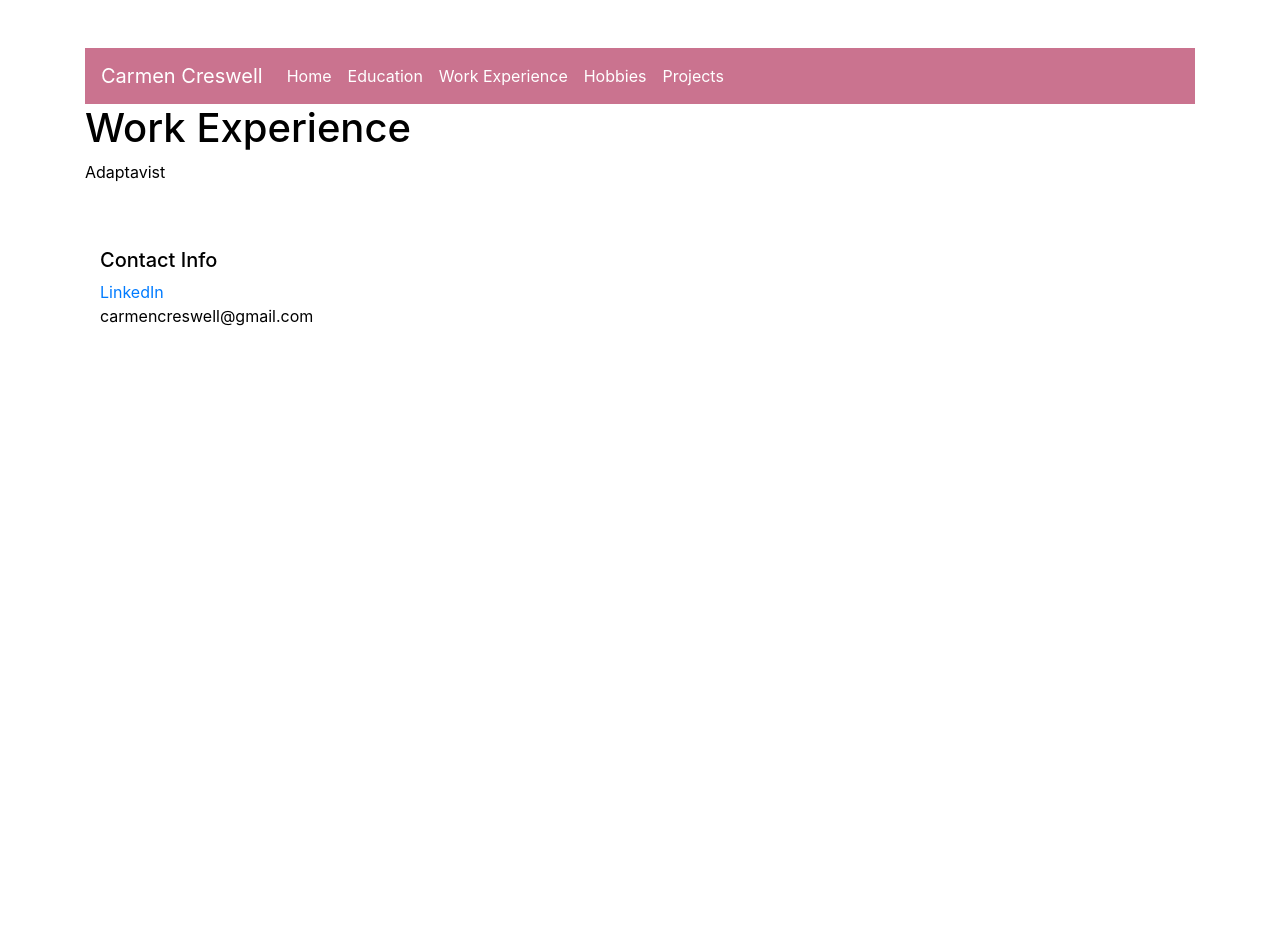
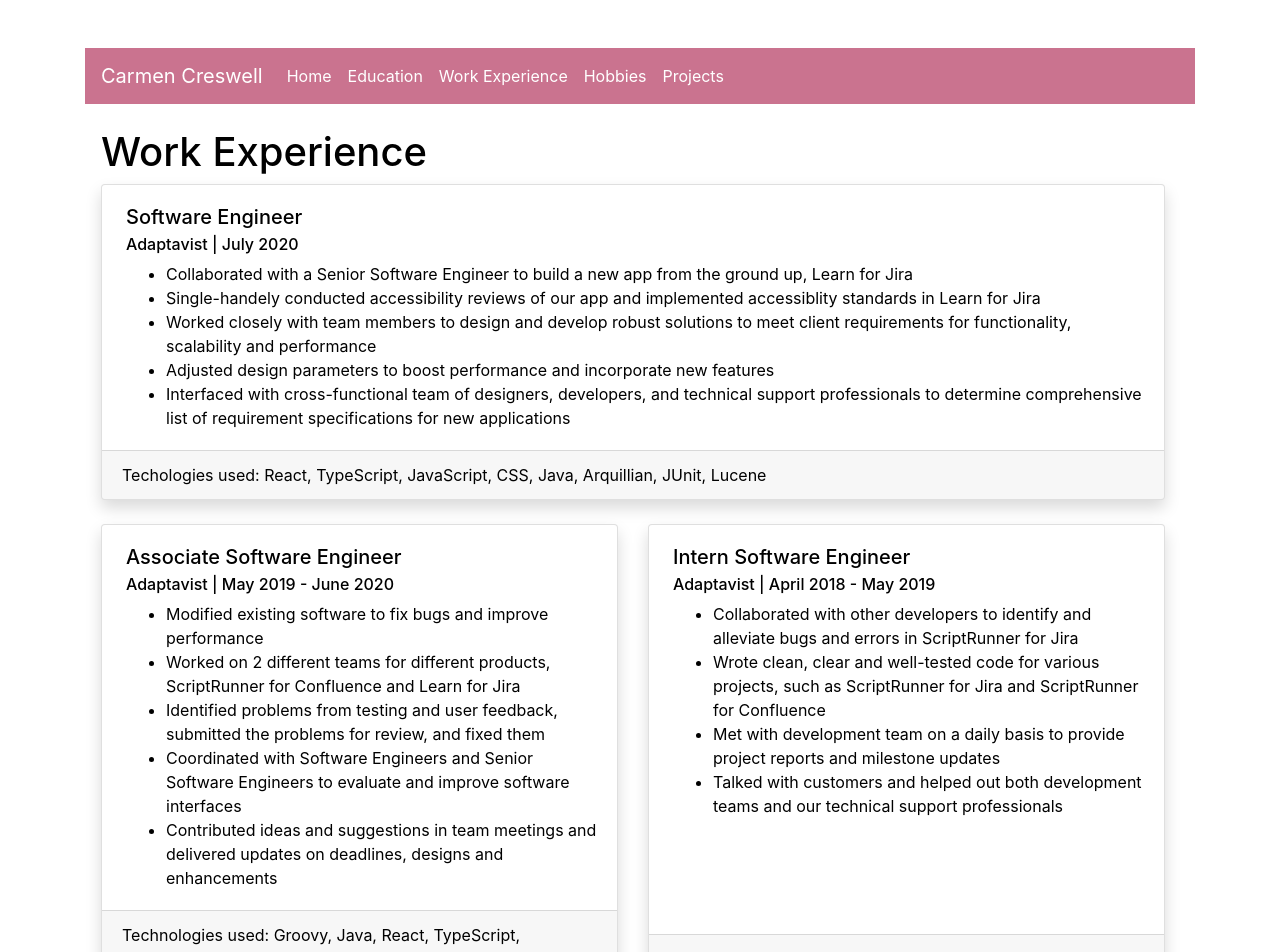
Before and after one commit to ccreswell97/CarmenCreswellWebsite, a React (Create React App) app: page /work in a window 1280 px wide. Shown: the top 952 px of the page. Before the commit the page ends 800 px from the top, so only its background shows below. Built offline with nearby package versions, Linux system fonts and the light colour scheme.

Commit message:
Add Work Experience Details and changes cards to better align with react-bootstrap

```diff
--- a/src/App.js
+++ b/src/App.js
@@ -13,7 +13,7 @@
   return (
     <div className="App container pt-5">
       <Navbar bg="primary" expand="md">
-      <Navbar.Brand href="/home">Carmen Creswell</Navbar.Brand>
+        <Navbar.Brand href="/home">Carmen Creswell</Navbar.Brand>
         <Navbar.Toggle aria-controls="basic-navbar-nav" />
         <Navbar.Collapse id="basic-navbar-nav">
           <Nav className="mr-auto">
--- a/src/components/AppFooter.jsx
+++ b/src/components/AppFooter.jsx
@@ -1,7 +1,7 @@
 export function AppFooter() {
     return (
         <div>
-            <footer className="page-footer font-small pt-5" bg="primary">
+            <footer className="page-footer font-small pt-5 pb-5" bg="primary">
                 <div className="container-fluid text-left text-md-left">
                     <div className="row">
                         <div className="col-md-6 mt-md-0 mt-3">
--- a/src/pages/Education.jsx
+++ b/src/pages/Education.jsx
@@ -1,14 +1,17 @@
+import {Container, Card} from 'react-bootstrap';
+
 export function Education() {
     return (
-        <div className="container pt-4 pl-0">
-            <div className="container pl-3">
+        <Container fluid className="pt-4 pl-0">
+            <Container className="container pl-3">
                 <h1>Education</h1>
                 <div className="pt-4">
-                        <div className="card bg-white shadow">
-                            <div className="card-body text-center">
+                    <Card className="bg-white shadow">
+                        <Card.Body className="text-center">
                             <h4 className="text-black">Bachelor's of Science, Computer Science</h4>
                             <h6 className="text-black">Missouri State University</h6>
-                                <ul className="card-text text-black text-left pt-2">
+                            <Card.Text>
+                                <ul className="text-black text-left pt-2">
                                     <li>4.0 GPA</li>
                                     <li>Started the Women in Technology Club</li>
                                     <li>Received honorable mention for the Womxn of Distinction Award</li>
@@ -16,29 +19,32 @@
                                     <li>Received a Certificate in Web Design</li>
                                     <li>Graduated Summa Cum Laude</li>
                                 </ul>
-                                <a target="_blank" href="https://blogs.missouristate.edu/cnas-newswatch/2018/07/05/working-for-women-in-stem/" class="card-link">Article about Womxn of Distinction Award</a>
-                                <a target="_blank" href="https://blogs.missouristate.edu/cnas-newswatch/2018/07/07/springfield-expedia-director-speaks-on-campus/" class="card-link">Article about WIT Club</a>
-                                <a target="_blank" href="https://blogs.missouristate.edu/computerscience/2017/12/18/women-in-computing-conference/" className="card-link">Article about my friends and I before we started WIT</a>
-                            </div>
-                        </div>
+                            </Card.Text>
+                            <Card.Link target="_blank" href="https://blogs.missouristate.edu/cnas-newswatch/2018/07/05/working-for-women-in-stem/" class="card-link">Article about Womxn of Distinction Award</Card.Link>
+                            <Card.Link target="_blank" href="https://blogs.missouristate.edu/cnas-newswatch/2018/07/07/springfield-expedia-director-speaks-on-campus/" class="card-link">Article about WIT Club</Card.Link>
+                            <Card.Link target="_blank" href="https://blogs.missouristate.edu/computerscience/2017/12/18/women-in-computing-conference/" className="card-link">Article about my friends and I before we started WIT</Card.Link>
+                        </Card.Body>
+                    </Card>
                 </div>
 
                 <div className="pt-4">
-                        <div className="card bg-white shadow">
-                            <div className="card-body text-center">
+                    <Card className="bg-white shadow">
+                        <Card.Body className="text-center">
                             <h4 className="text-black">Associate of Arts, General Studies</h4>
                             <h6 className="text-black">Crowder College</h6>
-                                <ul className="card-text text-black text-left pt-2">
+                            <Card.Text>
+                                <ul className="text-black text-left pt-2">
                                     <li>4.0 GPA</li>
                                     <li>On the Dean's List every semester</li>
                                     <li>Finished in high school through Dual Enrollment (first one at my school to do it)</li>
                                     <li>Graduated Summa Cum Laude</li>
                                 </ul>
-                                <a target="_blank" href="https://www.fourstateshomepage.com/news/brads-beat-high-school-student-graduates-with-college-degree/?fbclid=IwAR0oCnXSp2JRVrIlkjG2-PP2AKDEEcieiepAj_uTdUhIjU1rbOKpRik2i4E" className="card-link">Article on me graduating with my Associate's while in high school</a>
+                            </Card.Text>
+                            <Card.Link target="_blank" href="https://www.fourstateshomepage.com/news/brads-beat-high-school-student-graduates-with-college-degree/?fbclid=IwAR0oCnXSp2JRVrIlkjG2-PP2AKDEEcieiepAj_uTdUhIjU1rbOKpRik2i4E" className="card-link">Article on me graduating with my Associate's while in high school</Card.Link>
+                        </Card.Body>
+                    </Card>
                 </div>
-                        </div>
-                    </div>
-                </div>
-            </div>
+            </Container>
+        </Container>
     );
 }
--- a/src/pages/WorkExp.jsx
+++ b/src/pages/WorkExp.jsx
@@ -1,8 +1,68 @@
+import {CardDeck, Container, Card} from 'react-bootstrap';
+
 export function WorkExp() {
     return (
-        <div>
+        <Container className="pt-4 pl-0">
+            <Container className="pl-3">
             <h1>Work Experience</h1>
-            <p>Adaptavist</p>
-        </div>
+                <Card className="bg-white shadow">
+                    <Card.Body className="pl-4">
+                        <Card.Title className="">Software Engineer</Card.Title>
+                        <Card.Subtitle className="">Adaptavist | July 2020</Card.Subtitle>
+                        <Card.Text>
+                            <ul className="card-text text-black text-left pt-2">
+                                <li>Collaborated with a Senior Software Engineer to build a new app from the ground up, Learn for Jira</li>
+                                <li>Single-handely conducted accessibility reviews of our app and implemented accessiblity standards in Learn for Jira</li>
+                                <li>Worked closely with team members to design and develop robust solutions to meet client requirements for functionality, scalability and performance</li>
+                                <li>Adjusted design parameters to boost performance and incorporate new features</li>
+                                <li>Interfaced with cross-functional team of designers, developers, and technical support professionals to determine comprehensive list of requirement specifications for new applications</li>
+                            </ul>
+                        </Card.Text>
+                    </Card.Body>
+                    <Card.Footer>
+                        Techologies used: React, TypeScript, JavaScript, CSS, Java, Arquillian, JUnit, Lucene
+                    </Card.Footer>
+                </Card>
+
+                <CardDeck className="pt-4">
+                        <Card className="bg-white shadow">
+                            <Card.Body className="pl-4">
+                                <Card.Title className="text-black">Associate Software Engineer</Card.Title>
+                                <Card.Subtitle className="text-black">Adaptavist | May 2019 - June 2020</Card.Subtitle>
+                                <Card.Text>
+                                    <ul className="card-text text-black text-left pt-2">
+                                        <li>Modified existing software to fix bugs and improve performance</li>
+                                        <li>Worked on 2 different teams for different products, ScriptRunner for Confluence and Learn for Jira</li>
+                                        <li>Identified problems from testing and user feedback, submitted the problems for review, and fixed them</li>
+                                        <li>Coordinated with Software Engineers and Senior Software Engineers to evaluate and improve software interfaces</li>
+                                        <li>Contributed ideas and suggestions in team meetings and delivered updates on deadlines, designs and enhancements</li>
+                                    </ul>
+                                </Card.Text>
+                            </Card.Body>
+                            <Card.Footer>
+                                Technologies used: Groovy, Java, React, TypeScript, JavaScript, CSS, Arquillian, JUnit
+                            </Card.Footer>
+                        </Card>
+
+                    <Card className="bg-white shadow">
+                        <Card.Body className="pl-4">
+                            <Card.Title className="text-black">Intern Software Engineer</Card.Title>
+                            <Card.Subtitle className="text-black">Adaptavist | April 2018 - May 2019</Card.Subtitle>
+                            <Card.Text>
+                                <ul className="card-text text-black text-left pt-2">
+                                    <li>Collaborated with other developers to identify and alleviate bugs and errors in ScriptRunner for Jira</li>
+                                    <li>Wrote clean, clear and well-tested code for various projects, such as ScriptRunner for Jira and ScriptRunner for Confluence</li>
+                                    <li>Met with development team on a daily basis to provide project reports and milestone updates</li>
+                                    <li>Talked with customers and helped out both development teams and our technical support professionals</li>
+                                </ul>
+                            </Card.Text>
+                        </Card.Body>
+                        <Card.Footer>
+                            Technologies used: Groovy, Java, React, Jira Service Desk
+                        </Card.Footer>
+                    </Card>
+                </CardDeck>
+            </Container>
+        </Container>
     );
 }
```
Lines whose indentation alone changed are shown as unchanged.
